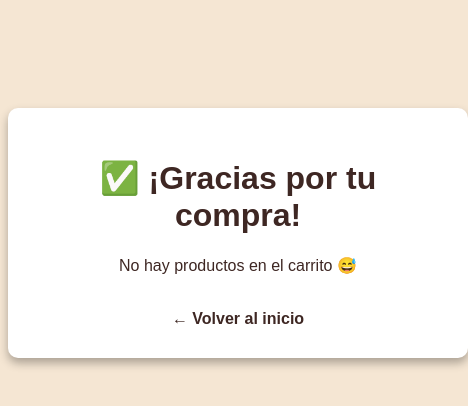
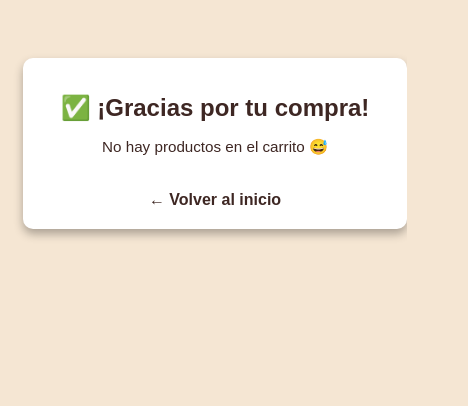
Before and after one commit to LourdesGuaymas/CafeteriaProyect, a plain HTML site: page confirmacion.html in a window 390 px wide. Shown: the whole page, 468 px wide, since content can reach past the window. Drawn offline with Linux system fonts and the light colour scheme.

Commit message:
Update confirmacion.html

```diff
--- a/confirmacion.html
+++ b/confirmacion.html
@@ -9,15 +9,16 @@
   background-color: #f5e6d3;
   font-family: Arial, sans-serif;
   text-align: center;
-      padding-top: 100px;
+  padding: 50px 15px; /* menos padding en celu */
   color: #3e2723;
 }
 
 .box {
   background-color: white;
-      padding: 30px;
+  padding: 25px;
   margin: 0 auto;
-      width: 400px;
+  width: 100%;
+  max-width: 400px; /* 👈 clave: en compu queda igual */
   border-radius: 10px;
   box-shadow: 0 5px 10px rgba(0,0,0,0.3);
 }
@@ -33,6 +34,23 @@
 ul {
   text-align: left;
   margin-top: 20px;
+  padding-left: 20px;
+}
+
+/* 📱 CELULAR */
+@media (max-width: 768px) {
+
+  .box {
+    padding: 20px;
+  }
+
+  h1 {
+    font-size: 1.5rem;
+  }
+
+  p, li, h3 {
+    font-size: 0.95rem;
+  }
 }
   </style>
 </head>
```
Lines whose indentation alone changed are shown as unchanged.
